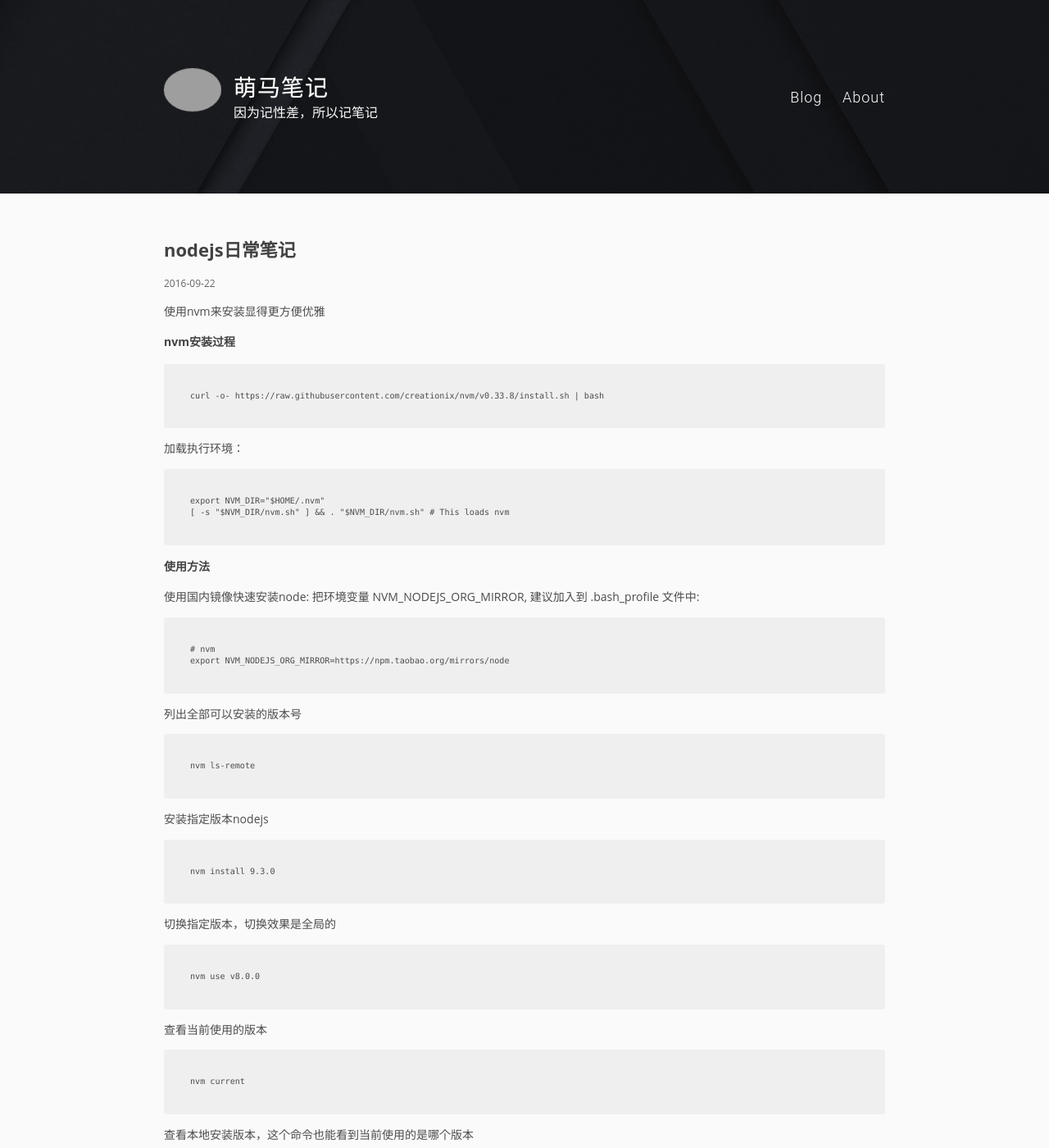
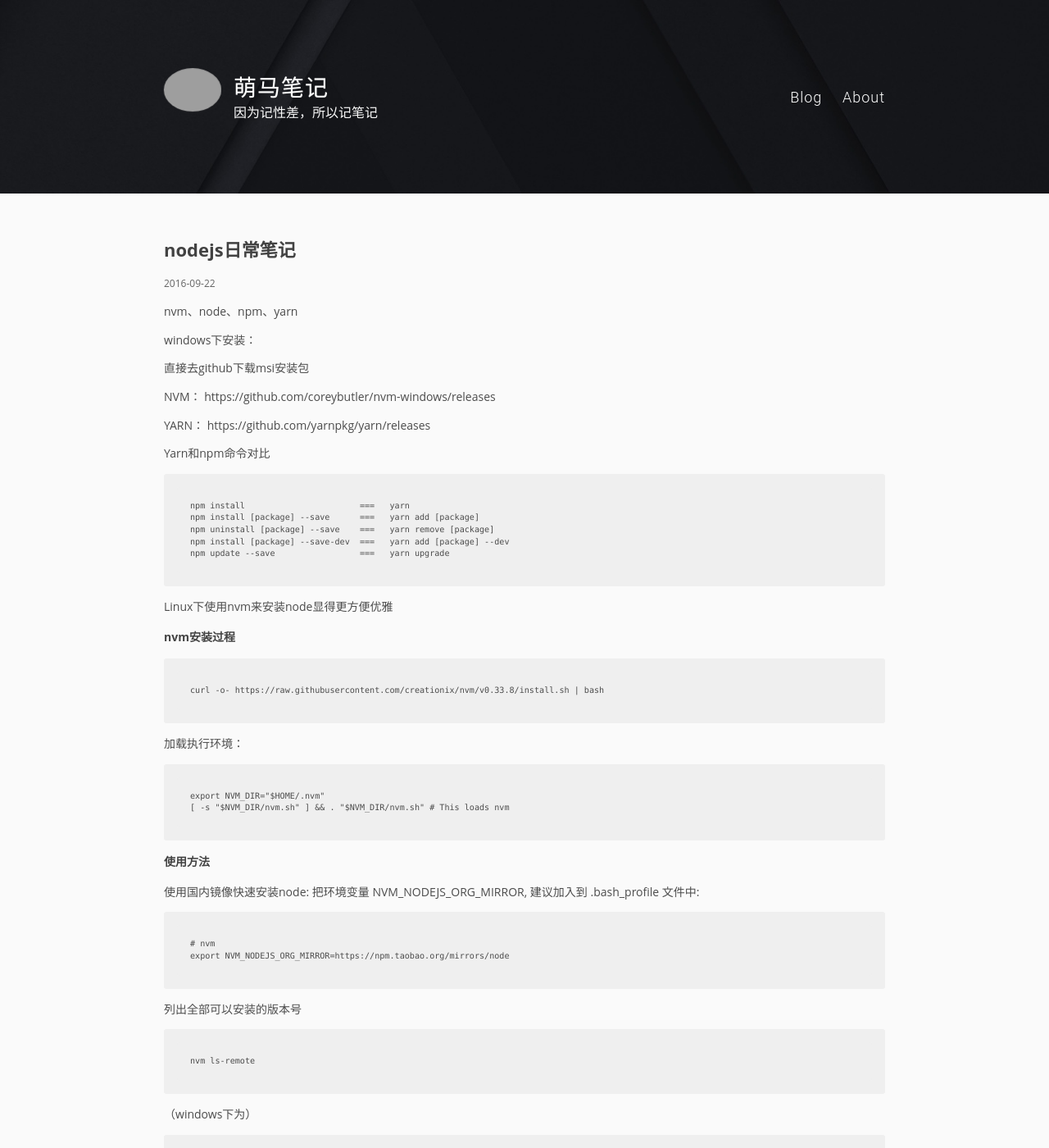
Before and after one commit to pingmalu/pingmalu.github.io, a Jekyll site: the page built from _posts/2016-09-22-nodejs日常笔记.md, in a window 1280 px wide and 1400 px high. Shown: the whole window at 82% size. Built offline with Jekyll 4.4.1, drawn with Linux system fonts in a browser that asks for light colours; grey boxes are pictures that could not be loaded.

Commit message:
'update'

```diff
--- a/_posts/2016-09-22-nodejs日常笔记.md
+++ b/_posts/2016-09-22-nodejs日常笔记.md
@@ -3,7 +3,27 @@ layout: post
 title:  "nodejs日常笔记"
 ---
 
-使用nvm来安装显得更方便优雅
+nvm、node、npm、yarn
+
+windows下安装：
+
+直接去github下载msi安装包
+
+NVM：   https://github.com/coreybutler/nvm-windows/releases
+
+YARN：  https://github.com/yarnpkg/yarn/releases
+
+
+Yarn和npm命令对比
+
+	npm install                       ===   yarn
+	npm install [package] --save      ===   yarn add [package]
+	npm uninstall [package] --save    ===   yarn remove [package]
+	npm install [package] --save-dev  ===   yarn add [package] --dev
+	npm update --save                 ===   yarn upgrade
+
+
+Linux下使用nvm来安装node显得更方便优雅
 
 ### nvm安装过程
 
@@ -25,6 +45,10 @@ title:  "nodejs日常笔记"
 列出全部可以安装的版本号
 
 	nvm ls-remote
+
+（windows下为）
+
+	nvm list available
 
 安装指定版本nodejs
 
```
